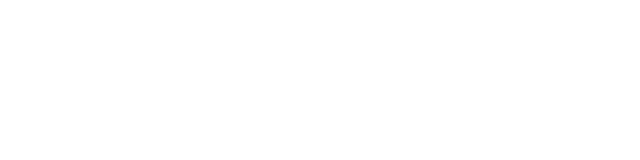
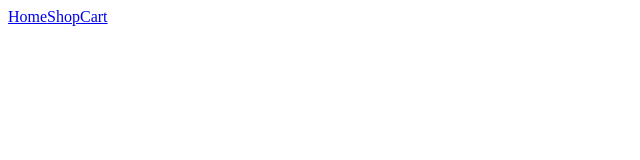
Before and after one commit to PoistJ/Shopping-Cart, a React (Vite) app: page / in a window 1280 px wide. Shown: the top 160 px of the page, without its empty margins (0-640 px from the left). Built offline with nearby package versions, Linux system fonts and the light colour scheme.

Commit message:
Rerouted home, shop, and cart as children to the root to keep the nav header visible at all times, and for SPA implementation.

```diff
--- a/src/App.jsx
+++ b/src/App.jsx
@@ -1,3 +1,14 @@
-function App() {}
+import { Link, Outlet } from "react-router";
+
+function App() {
+  return (
+    <header>
+      <Link to="home">Home</Link>
+      <Link to="shop">Shop</Link>
+      <Link to="cart">Cart</Link>
+      <Outlet />
+    </header>
+  );
+}
 
 export default App;
--- a/src/Cart.jsx
+++ b/src/Cart.jsx
@@ -0,0 +1,3 @@
+export default function Cart() {
+  return <p>This is what's in your cart!</p>;
+}
--- a/src/Home.jsx
+++ b/src/Home.jsx
@@ -0,0 +1,5 @@
+export default function Home() {
+    return (
+        <p>This is the home page!</p>
+    )
+}
--- a/src/Shop.jsx
+++ b/src/Shop.jsx
@@ -0,0 +1,3 @@
+export default function Shop() {
+  return <p>This is the shop!</p>;
+}
```
Also changed, not shown: src/main.jsx (+9 -16 lines).
